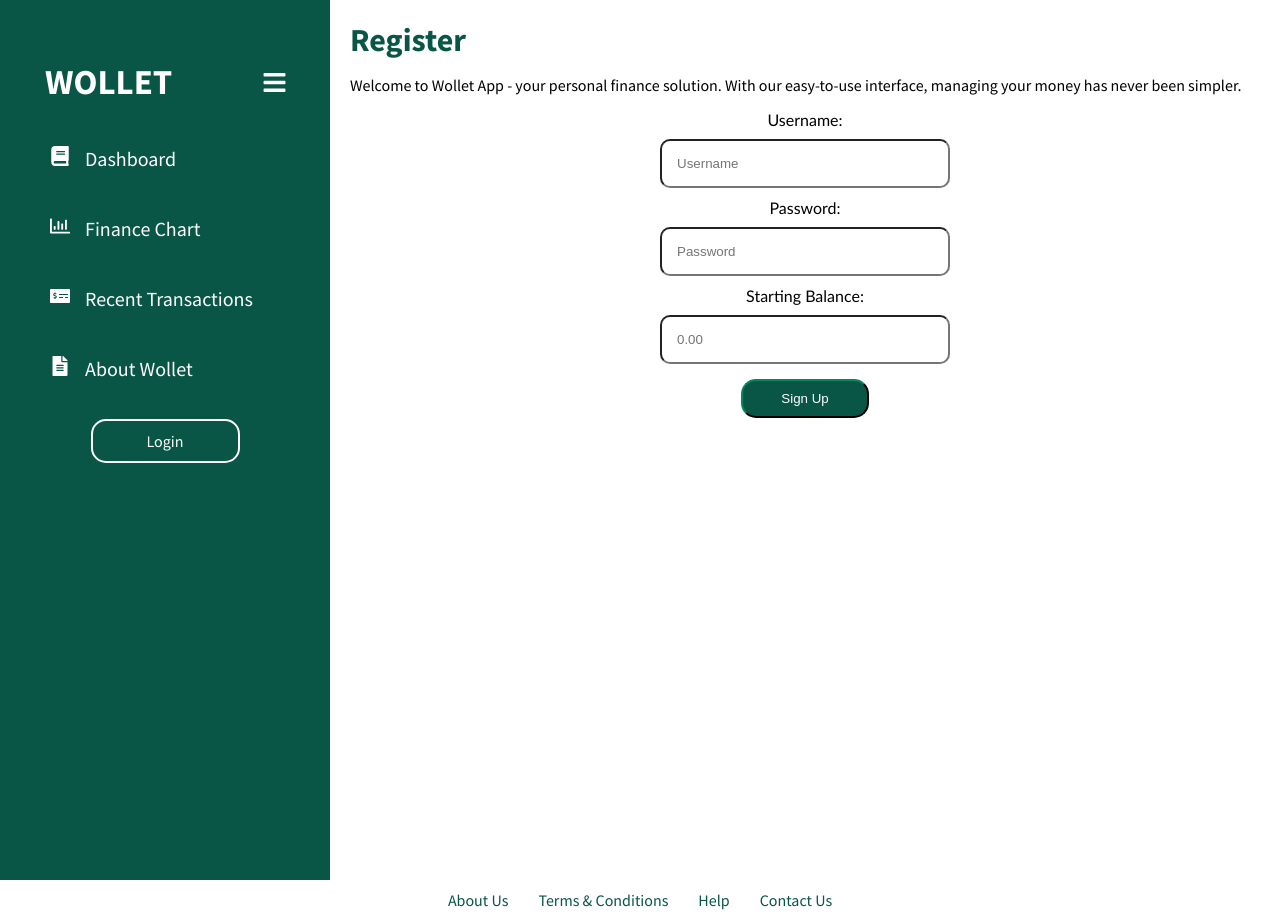
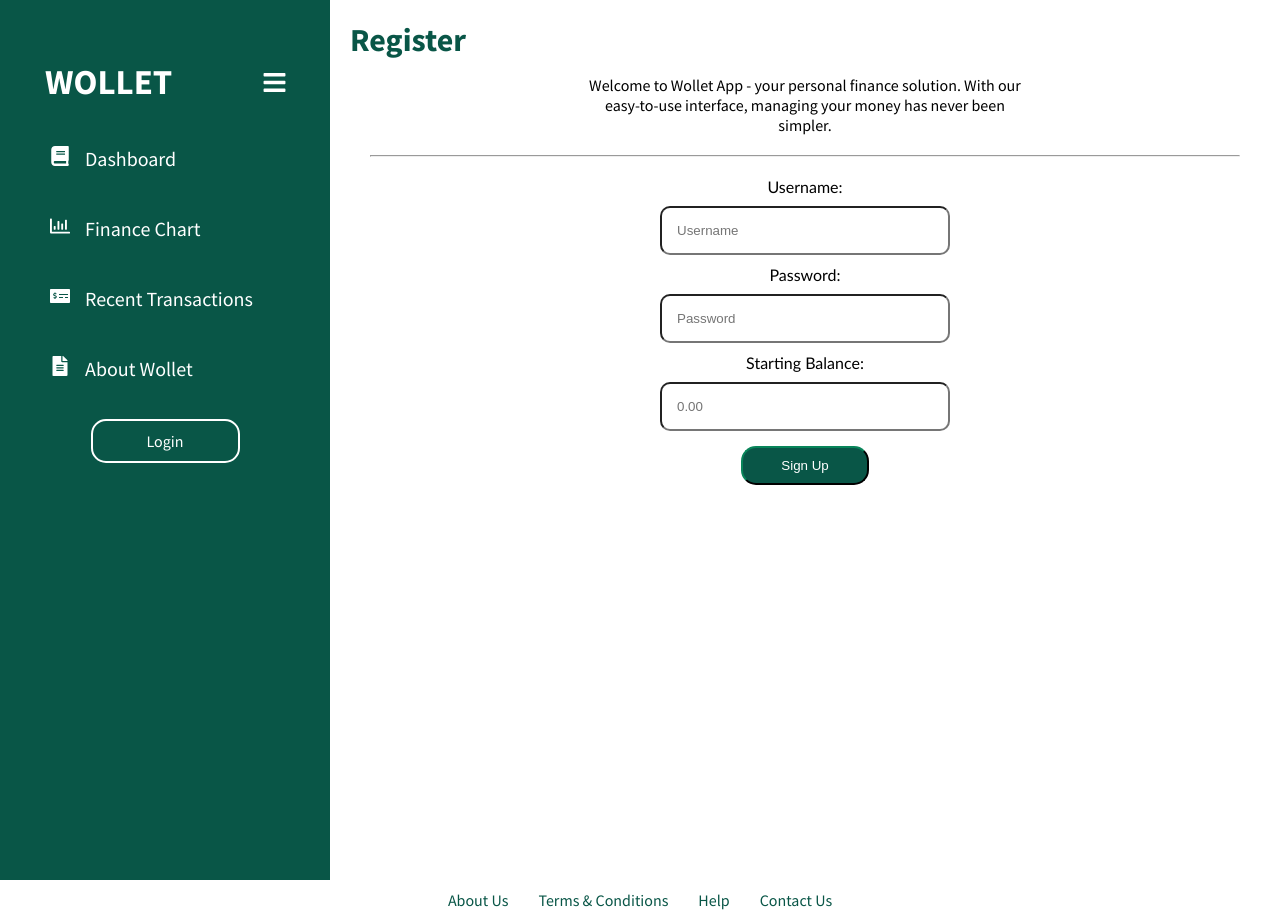
Before and after one commit to cbfacademy-course-material-taylor-2022/software-engineering-project-group-a, a React (Create React App) app in the folder client/: page /Register in a window 1280 px wide. Built offline with nearby package versions, Linux system fonts and the light colour scheme.

Commit message:
Added slight design changes to the Registration page.

```diff
--- a/client/src/pages/Registration.js
+++ b/client/src/pages/Registration.js
@@ -49,10 +49,11 @@ export default function Registration(props) {
   return (
     <div style={{ margin: "auto" }}>
       <h1 style={{ color: "#095647" }}>Register</h1>
-      <p>
+      <p style={{ width: "50%", margin: "15px auto", textAlign: "center" }}>
         Welcome to Wollet App - your personal finance solution. With our
         easy-to-use interface, managing your money has never been simpler.
       </p>
+      <hr style={{ margin: "20px" }}></hr>
 
       <form className="register-wrapper">
         <label>
```
